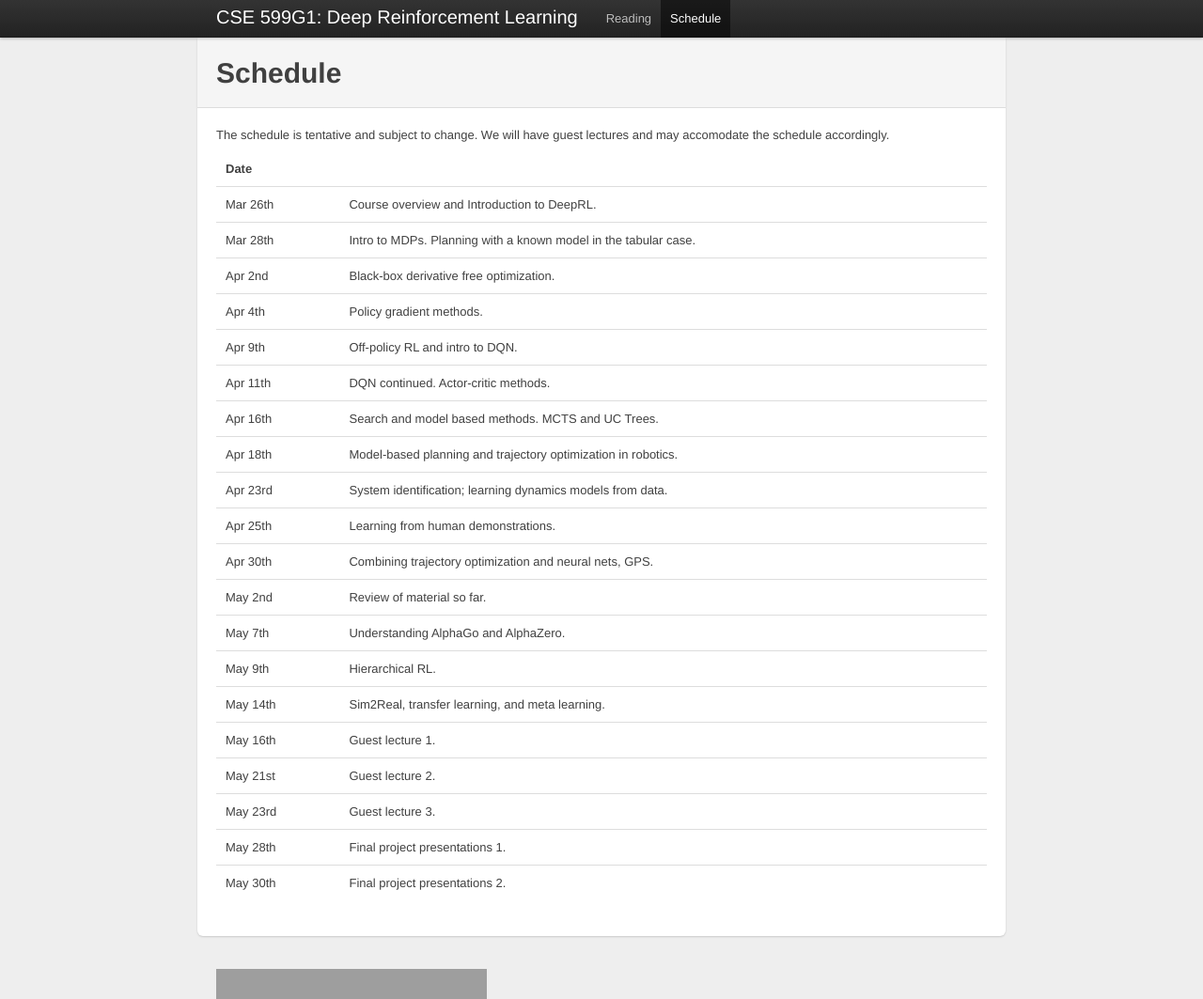
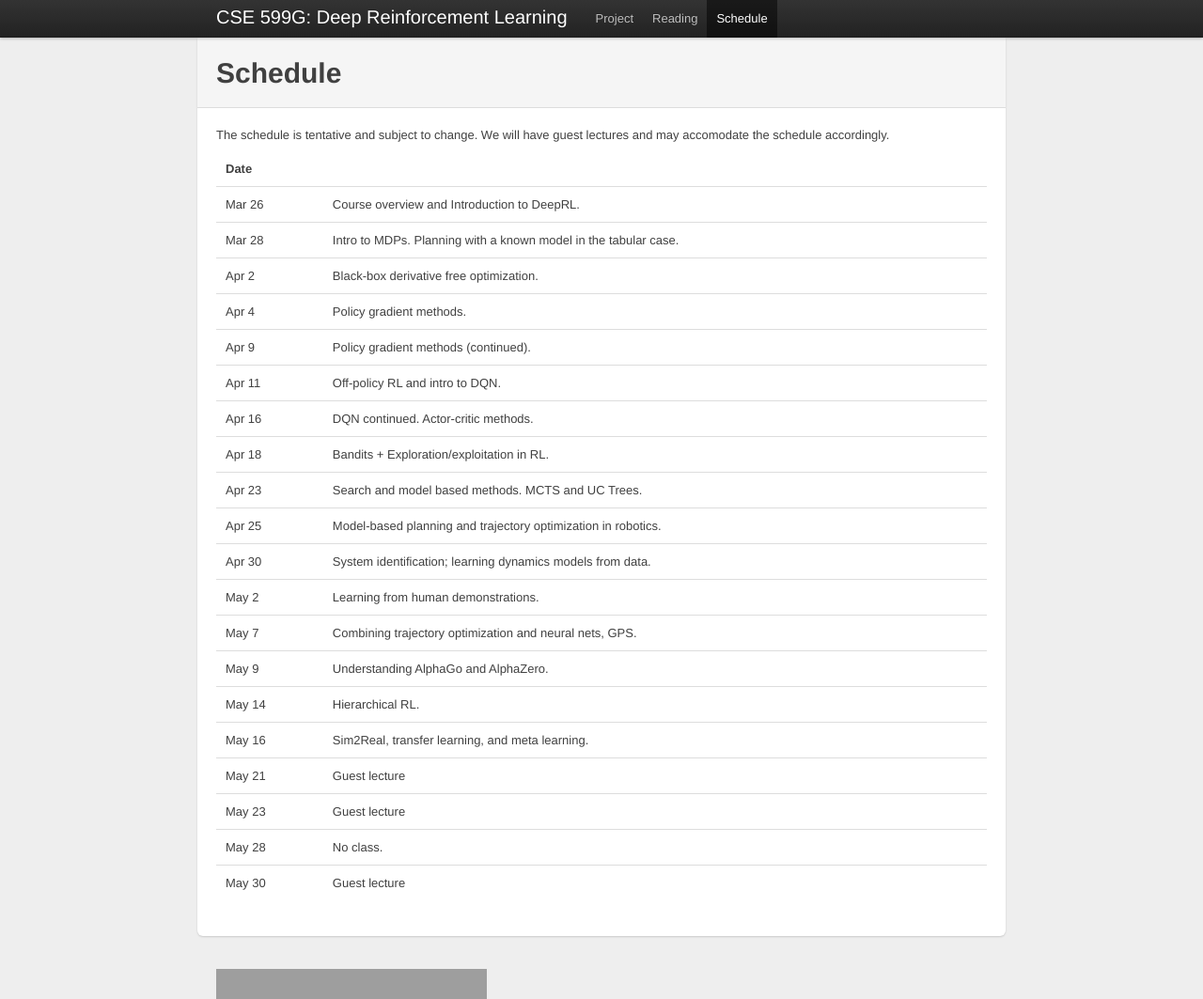
Before and after one commit to colinxs/uwdeeprlcourse.github.io, a Jekyll site: the page built from schedule.md, in a window 1280 px wide and 1063 px high. Shown: the whole window at 94% size. Built offline with Jekyll 4.4.1, drawn with Linux system fonts in a browser that asks for light colours; grey boxes are pictures that could not be loaded.

Commit message:
adding project page; updated schedule

```diff
--- a/_config.yml
+++ b/_config.yml
@@ -10,10 +10,10 @@ markdown: kramdown
 # Themes are encouraged to use these universal variables
 # so be sure to set them if your theme uses them.
 #
-title :  "CSE 599G1: Deep Reinforcement Learning"
+title :  "CSE 599G: Deep Reinforcement Learning"
 tagline:
 author :
-  name : cse599g1
+  name : cse599g
 
 
 
--- a/schedule.md
+++ b/schedule.md
@@ -9,25 +9,25 @@ description: ""
 
 The schedule is tentative and subject to change. We will have guest lectures and may accomodate the schedule accordingly.
 
-| Date                     |                                                       |
-|--------------------------| ------------------------------------------------------|
-| Mar 26th                 |   Course overview and Introduction to DeepRL. |
-| Mar 28th                 |   Intro to MDPs. Planning with a known model in the tabular case. |
-| Apr 2nd                  |   Black-box derivative free optimization. |
-| Apr 4th                  |   Policy gradient methods. |
-| Apr 9th                  |   Off-policy RL and intro to DQN. |
-| Apr 11th                 |   DQN continued. Actor-critic methods. |
-| Apr 16th                 |   Search and model based methods. MCTS and UC Trees. |
-| Apr 18th                 |   Model-based planning and trajectory optimization in robotics. |
-| Apr 23rd                 |   System identification; learning dynamics models from data. |
-| Apr 25th                 |   Learning from human demonstrations. |
-| Apr 30th                 |   Combining trajectory optimization and neural nets, GPS. |
-| May 2nd                  |   Review of material so far. |
-| May 7th                  |   Understanding AlphaGo and AlphaZero. |
-| May 9th                  |   Hierarchical RL. |
-| May 14th                 |   Sim2Real, transfer learning, and meta learning. |
-| May 16th                 |   Guest lecture 1. |
-| May 21st                 |   Guest lecture 2. |
-| May 23rd                 |   Guest lecture 3. |
-| May 28th                 |   Final project presentations 1. |
-| May 30th                 |   Final project presentations 2. |
+| Date                        |                                                       |
+|-----------------------------| ------------------------------------------------------|
+| Mar 26                      |   Course overview and Introduction to DeepRL. |
+| Mar 28                      |   Intro to MDPs. Planning with a known model in the tabular case. |
+| Apr 2                  	  |   Black-box derivative free optimization. |
+| Apr 4                  	  |   Policy gradient methods. |
+| Apr 9                       |   Policy gradient methods (continued). |
+| Apr 11                      |   Off-policy RL and intro to DQN. |
+| Apr 16                      |   DQN continued. Actor-critic methods. |
+| Apr 18                      |   Bandits + Exploration/exploitation in RL. |
+| Apr 23                      |   Search and model based methods. MCTS and UC Trees. |
+| Apr 25                      |   Model-based planning and trajectory optimization in robotics. |
+| Apr 30                      |   System identification; learning dynamics models from data. |
+| May 2                       |   Learning from human demonstrations. |
+| May 7                       |   Combining trajectory optimization and neural nets, GPS. |
+| May 9                       |   Understanding AlphaGo and AlphaZero. |
+| May 14                      |   Hierarchical RL. |
+| May 16                      |   Sim2Real, transfer learning, and meta learning. |
+| May 21                      |   Guest lecture |
+| May 23                      |   Guest lecture |
+| May 28                      |   No class. |
+| May 30                      |   Guest lecture |
```
Also changed, not shown: project.md (added, +22 -0 lines).
